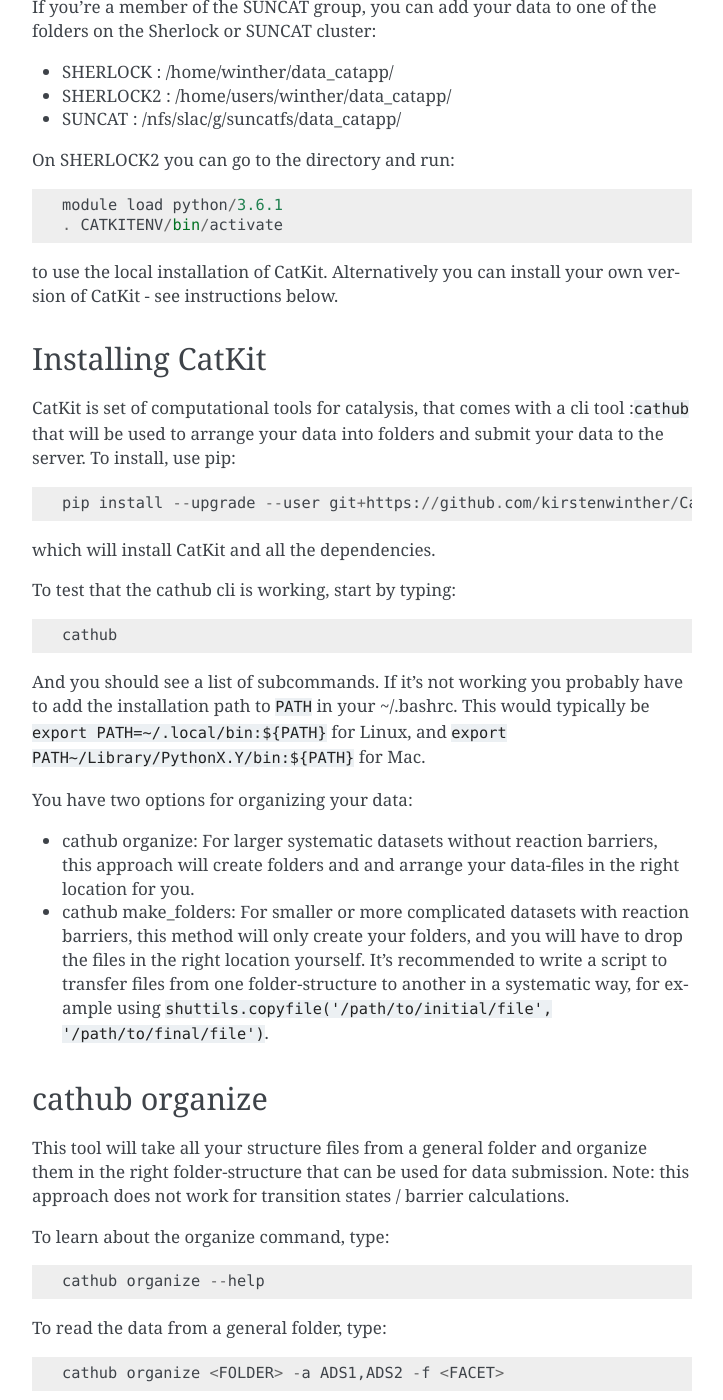
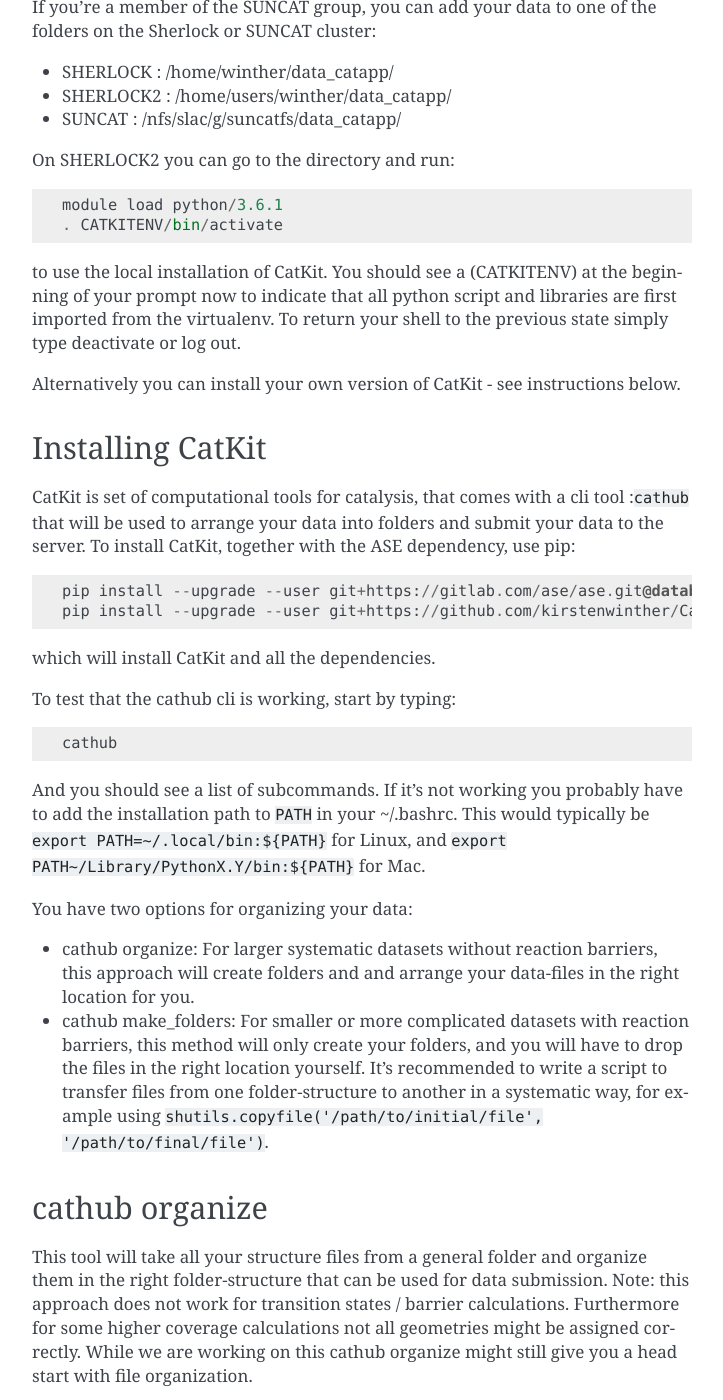
Before and after one commit to SUNCAT-Center/CatalysisHubBackend, a Sphinx documentation site: the page built from docs/source/tutorials/upload.rst, in a window 1280 px wide and 1400 px high, scrolled down 428 px. Shown: the whole window, without its empty margins (388-1111 px from the left). Built offline with Sphinx 7.4.7, drawn with Linux system fonts in a browser that asks for light colours; pages that are not in the unit, such as notebooks, are missing from menus; some of the changed text lies outside the part shown.

Commit message:
update according to suggestions from Max

```diff
--- a/docs/source/tutorials/upload.rst
+++ b/docs/source/tutorials/upload.rst
@@ -18,12 +18,15 @@
   module load python/3.6.1
   . CATKITENV/bin/activate
 
-to use the local installation of CatKit. Alternatively you can install your own version of CatKit - see instructions below.
+to use the local installation of CatKit. You should see a (CATKITENV) at the beginning of your prompt now to indicate that all python script and libraries are first imported from the virtualenv. To return your shell to the previous state simply type deactivate or log out.
+
+Alternatively you can install your own version of CatKit - see instructions below.
 
 Installing CatKit
 ...........................
-CatKit is set of computational tools for catalysis, that comes with a cli tool :``cathub`` that will be used to arrange your data into folders and submit your data to the server. To install, use pip::
+CatKit is set of computational tools for catalysis, that comes with a cli tool :``cathub`` that will be used to arrange your data into folders and submit your data to the server. To install CatKit, together with the ASE dependency, use pip::
 
+  pip install --upgrade --user git+https://gitlab.com/ase/ase.git@database_writemany#egg=ase-3.16.3b1
   pip install --upgrade --user git+https://github.com/kirstenwinther/CatKit.git#egg=catkit
 
 which will install CatKit and all the dependencies.
@@ -38,11 +41,11 @@
 
 * cathub organize: For larger systematic datasets without reaction barriers, this approach will create folders and and arrange your data-files in the right location for you.
 
-* cathub make_folders: For smaller or more complicated datasets with reaction barriers, this method will only create your folders, and you will have to drop the files in the right location yourself. It's recommended to write a script to transfer files from one folder-structure to another in a systematic way, for example using :code:`shuttils.copyfile('/path/to/initial/file', '/path/to/final/file')`.
+* cathub make_folders: For smaller or more complicated datasets with reaction barriers, this method will only create your folders, and you will have to drop the files in the right location yourself. It's recommended to write a script to transfer files from one folder-structure to another in a systematic way, for example using :code:`shutils.copyfile('/path/to/initial/file', '/path/to/final/file')`.
 
 cathub organize
 ................
-This tool will take all your structure files from a general folder and organize them in the right folder-structure that can be used for data submission. Note: this approach does not work for transition states / barrier calculations.
+This tool will take all your structure files from a general folder and organize them in the right folder-structure that can be used for data submission. Note: this approach does not work for transition states / barrier calculations. Furthermore for some higher coverage calculations not all geometries might be assigned correctly. While we are working on this cathub organize might still give you a head start with file organization.
 
 To learn about the organize command, type::
 
@@ -67,6 +70,8 @@
     "pages": "2140-2267"
   }
 Note that authors should be a list, with names in the form "lastname, firstname M.".
+
+Please go through the created folder and rename folders to make your data easier to localize later. For example a structure folder like Pt16_structure, could be changed to Pt16_fcc or Pt16_bcc respectively. Please do not use spaces in folders or file-names.
 
 cathub make_folders
 ...................
```
